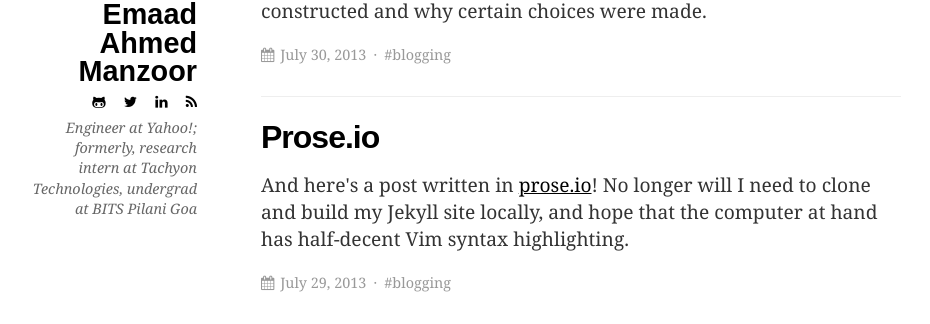
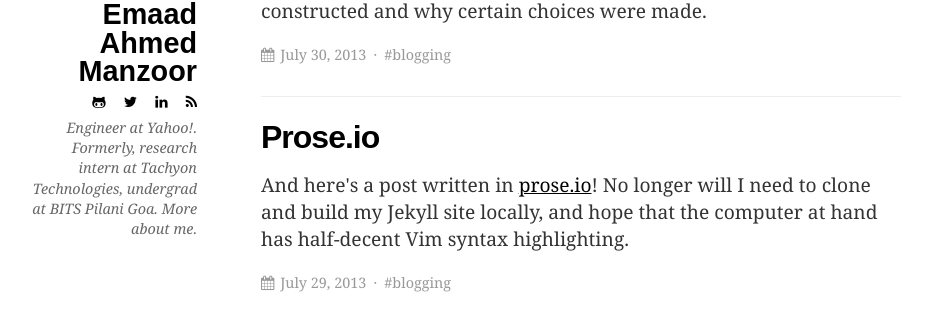
Before and after one commit to ganpatrao/ganpatrao.github.io, a Jekyll site: the page built from index.html, in a window 1280 px wide and 900 px high. Shown: the part 224-548 px from the top of the window, without its empty margins (123-1053 px from the left). Built offline with Jekyll 4.4.1, drawn with Linux system fonts in a browser that asks for light colours; formulas are drawn with MathJax 3.

Commit message:
Add about-me link again

```diff
--- a/_config.yml
+++ b/_config.yml
@@ -6,9 +6,10 @@ url: "http://eyeshalfclosed.com"
 author_name: Emaad Ahmed Manzoor
 author_image_path: /images/author-image.jpeg
 author_bio: |
-    Engineer at <a href=http://www.yahoo.com>Yahoo!</a>;
-    formerly, research intern at <a href=http://tachyon.in/>Tachyon Technologies</a>,
-    undergrad at <a href=http://www.bits-pilani.ac.in/Goa/>BITS Pilani Goa</a>
+    Engineer at Yahoo!.
+    Formerly, research intern at <a href=http://tachyon.in/>Tachyon Technologies</a>,
+    undergrad at <a href=http://www.bits-pilani.ac.in/Goa/>BITS Pilani Goa</a>.
+    More <a href=http://eyeshalfclosed.com/about/>about me</a>.
 
 # External services
 github_url: "https://github.com/emaadmanzoor"
```
